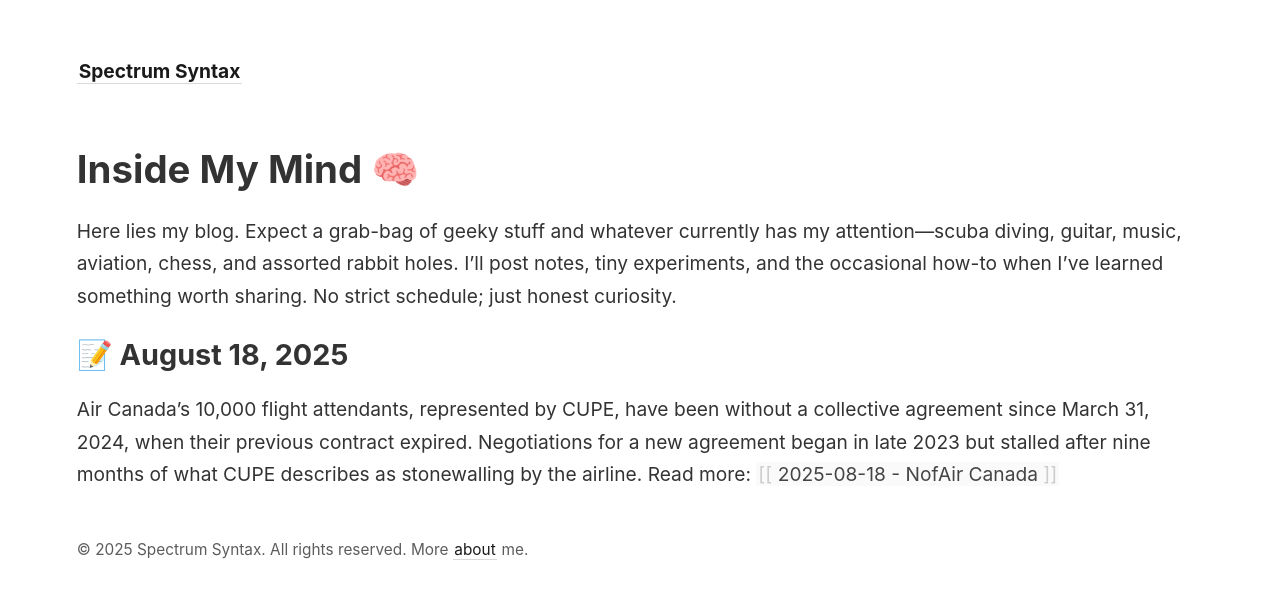
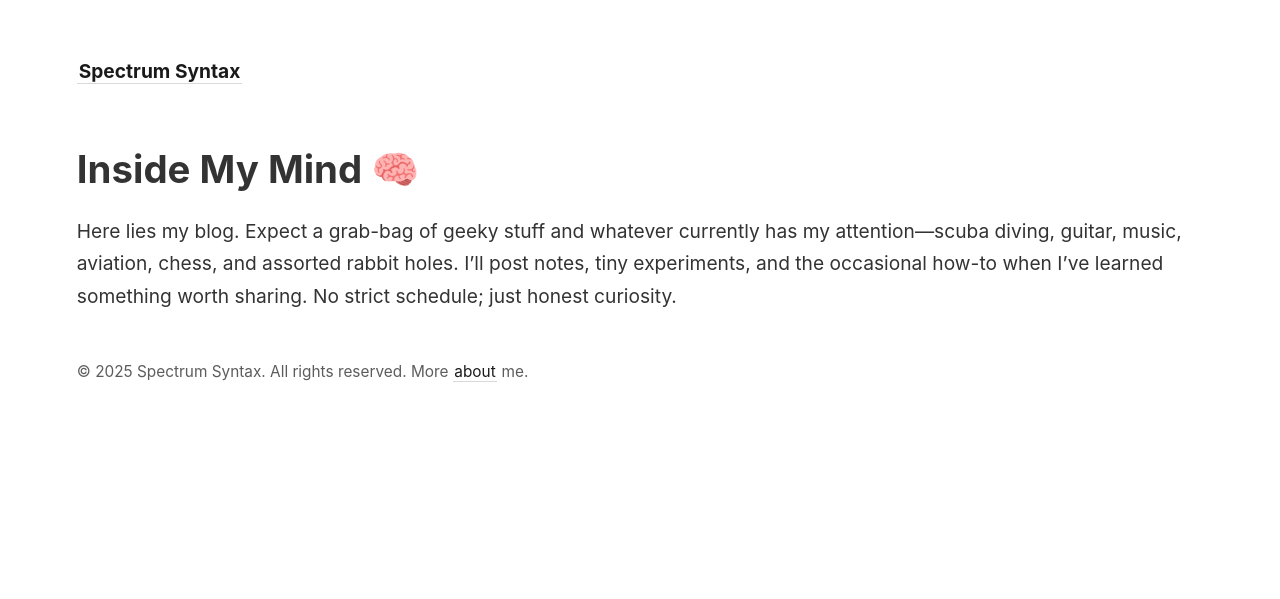
Before and after one commit to Chantal13/Spectrum-Syntax, a Jekyll site: the page built from _notes/Blog/Inside My Mind.md, in a window 1280 px wide. Shown: the top 599 px of the page. Built offline with Jekyll 4.4.1, drawn with Linux system fonts in a browser that asks for light colours.

Commit message:
Update content

```diff
--- a/_notes/Blog/Inside My Mind.md
+++ b/_notes/Blog/Inside My Mind.md
@@ -7,6 +7,3 @@ layout: page
 ---
 # Inside My Mind 🧠
 Here lies my blog. Expect a grab-bag of geeky stuff and whatever currently has my attention—scuba diving, guitar, music, aviation, chess, and assorted rabbit holes. I’ll post notes, tiny experiments, and the occasional how-to when I’ve learned something worth sharing. No strict schedule; just honest curiosity.
-
-## 📝 August 18, 2025
-Air Canada’s 10,000 flight attendants, represented by CUPE, have been without a collective agreement since March 31, 2024, when their previous contract expired. Negotiations for a new agreement began in late 2023 but stalled after nine months of what CUPE describes as stonewalling by the airline. Read more: [[2025-08-18 - NofAir Canada]]
```
Also changed, not shown: _notes/Blog/2025/08/2025-08-21.md (+5 -7 lines), _notes/Blog/2025/08/48520EF0-D664-45F1-BA57-C8CE3E4832B0_1_105_c.jpeg (deleted), _notes/Blog/2025/08/97AC889D-2779-4768-8DB6-10FD63F3948A_1_105_c.jpeg (deleted), _notes/Blog/2025/08/C3E3DA52-92BB-442C-A3DB-21B6746995FF_1_105_c.jpeg (deleted), _notes/Blog/2025/08/D3246454-4D9D-4CE3-9942-0E184AADD8C9_1_102_o.jpeg (deleted), _notes/Blog/2025/08/National Geographic Professional Rock Tumbler.jpg (added), _notes/Blog/2025/08/Rockhound - 3 of 4.jpeg (added), 4 other files.
